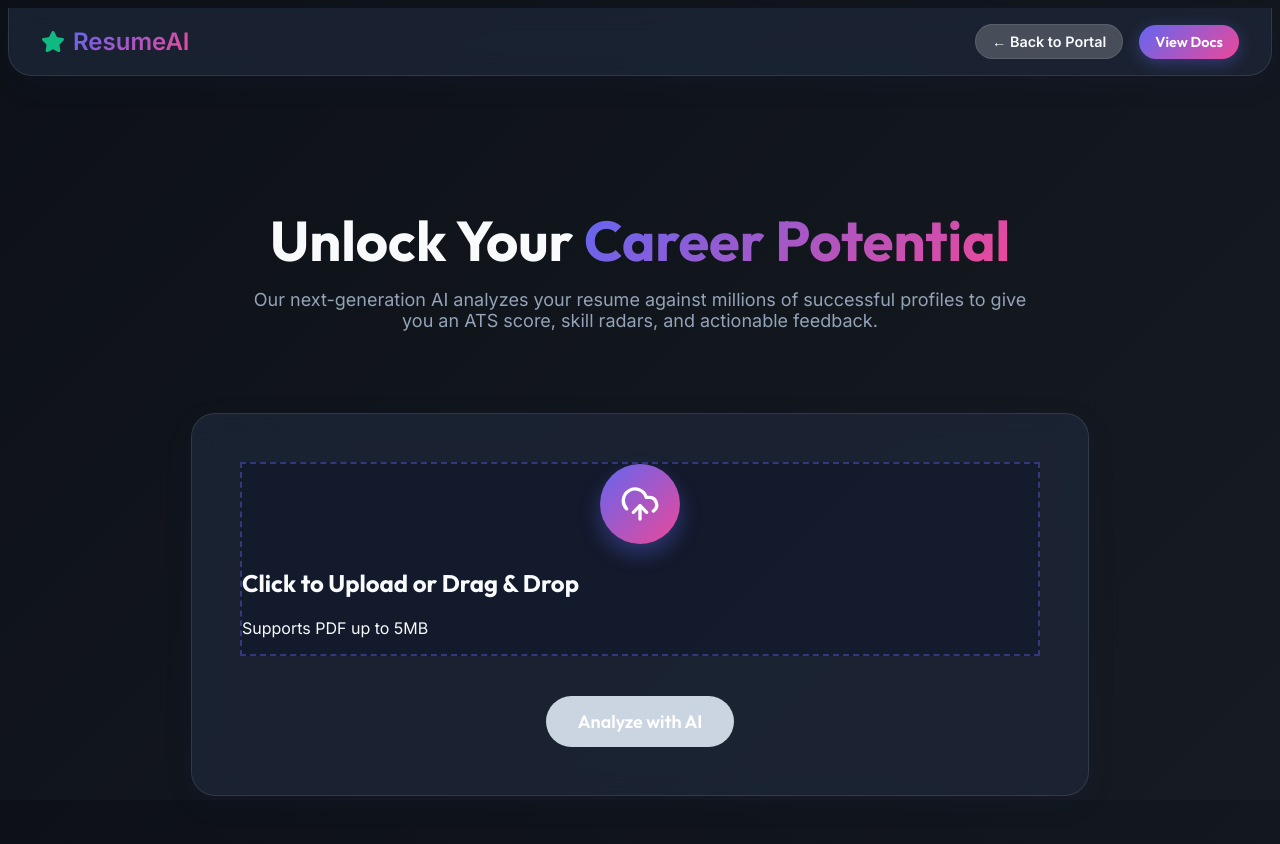
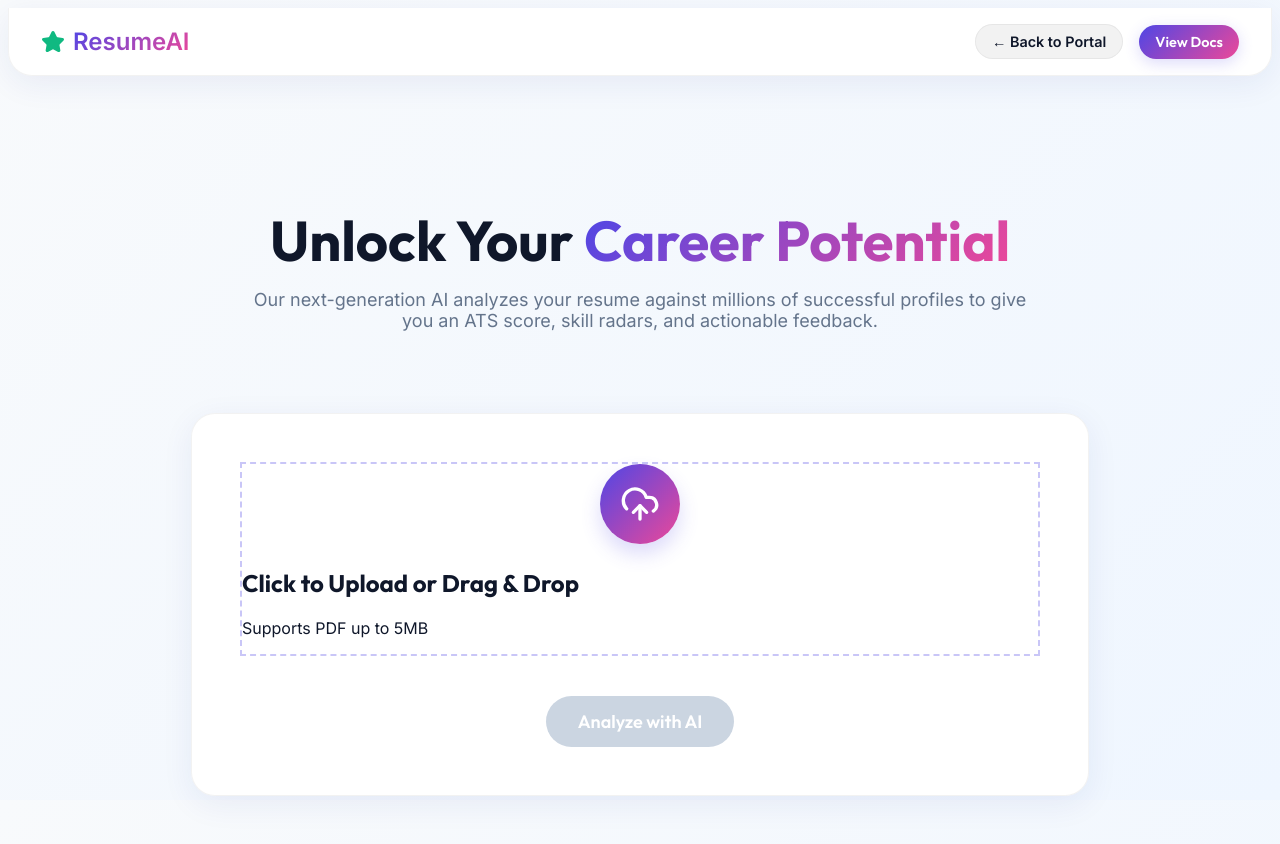
Before and after one commit to ziyankhan-coder/Job-Recommandation-System, a React (Vite) app in the folder ai-resume-analyzer-frontend/: page / in a window 1280 px wide. Shown: the top 844 px of the page. Built offline with nearby package versions, Linux system fonts and the light colour scheme.

Commit message:
feat: change frontend from dark theme to light theme

```diff
--- a/ai-resume-analyzer-frontend/src/App.jsx
+++ b/ai-resume-analyzer-frontend/src/App.jsx
@@ -96,7 +96,7 @@ function App() {
               padding: '0.5rem 1rem',
               borderRadius: '999px',
               border: '1px solid var(--surface-border)',
-              background: 'rgba(255, 255, 255, 0.2)'
+              background: 'rgba(0, 0, 0, 0.05)'
             }}
           >
             ← Back to Portal
--- a/ai-resume-analyzer-frontend/src/index.css
+++ b/ai-resume-analyzer-frontend/src/index.css
@@ -1,29 +1,29 @@
 @import url('https://fonts.googleapis.com/css2?family=Outfit:wght@300;400;500;600;700;800&family=Inter:wght@400;500;600&display=swap');
 :root {
-  --primary: #6366f1; /* Indigo accent */
-  --primary-glow: rgba(99, 102, 241, 0.35);
+  --primary: #4f46e5; /* Indigo accent */
+  --primary-glow: rgba(79, 70, 229, 0.2);
   --secondary: #ec4899;
 
-  /* Dark Glassmorphism Values */
-  --bg-gradient-start: #0f172a;
-  --bg-gradient-end: #020617;
-  --surface: rgba(30, 41, 59, 0.7);
-  --surface-border: rgba(255, 255, 255, 0.1);
+  /* Light Glassmorphism Values */
+  --bg-gradient-start: #f8fafc;
+  --bg-gradient-end: #eff6ff;
+  --surface: rgba(255, 255, 255, 0.95);
+  --surface-border: rgba(0, 0, 0, 0.05);
 
-  --text-main: #f8fafc;
-  --text-muted: #94a3b8;
+  --text-main: #0f172a;
+  --text-muted: #64748b;
 
   --success: #10b981;
-  --success-bg: rgba(16, 185, 129, 0.15);
+  --success-bg: rgba(16, 185, 129, 0.1);
   --danger: #ef4444;
-  --danger-bg: rgba(239, 68, 68, 0.15);
+  --danger-bg: rgba(239, 68, 68, 0.1);
   --warning: #f59e0b;
-  --warning-bg: rgba(245, 158, 11, 0.15);
+  --warning-bg: rgba(245, 158, 11, 0.1);
 }
 
 body {
   font-family: 'Inter', sans-serif;
-  background: linear-gradient(135deg, #0d1117 0%, #161b22 100%); /* Deep Dark Palette */
+  background: linear-gradient(135deg, var(--bg-gradient-start) 0%, var(--bg-gradient-end) 100%);
   background-attachment: fixed;
   color: var(--text-main);
   min-height: 100vh;
@@ -100,13 +100,13 @@ h1, h2, h3, h4 {
 
 /* Upload Zone */
 .upload-zone {
-  border: 2px dashed rgba(99, 102, 241, 0.4);
-  background: rgba(15, 23, 42, 0.6);
+  border: 2px dashed rgba(79, 70, 229, 0.3);
+  background: rgba(255, 255, 255, 0.5);
 }
 
 .upload-zone:hover, .upload-zone.active {
   border-color: var(--primary);
-  background: rgba(30, 41, 59, 0.8);
+  background: rgba(255, 255, 255, 0.9);
   box-shadow: 0 0 20px var(--primary-glow);
 }
 
```
